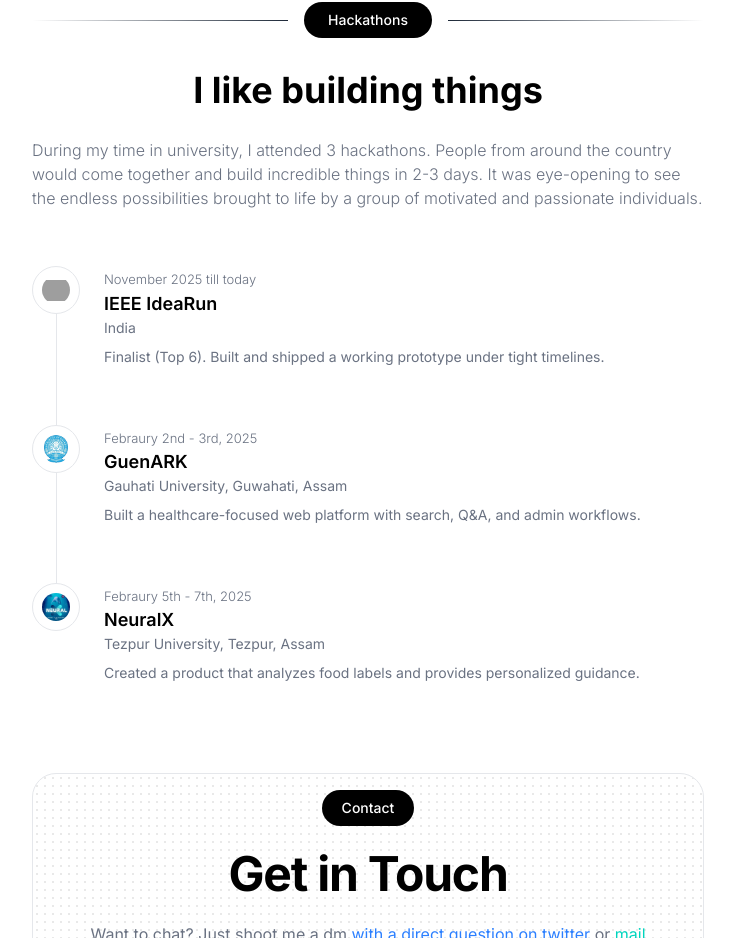
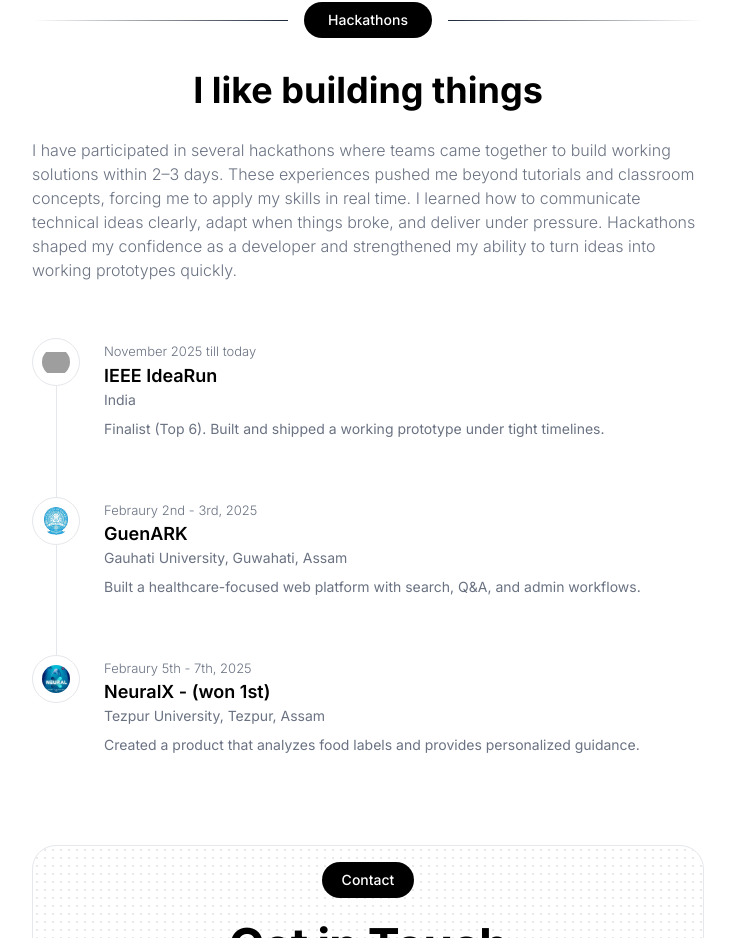
Before and after one commit to ANUBHAVSINGH30/Portfolio, a React (Vite) app: page / in a window 1280 px wide. Shown: the part 3018-3956 px from the top of the page, without its empty margins (272-1007 px from the left). Built offline with nearby package versions, Linux system fonts and the light colour scheme; grey boxes are pictures that could not be loaded.

Commit message:
chaged hackathon desc para

```diff
--- a/src/components/Hackathon.jsx
+++ b/src/components/Hackathon.jsx
@@ -25,9 +25,11 @@
                         </div>
 
                         <div className="flex items-center justify-center">
-                             <p className="mt-7  text-gray-500 font-thin">During my time in university, I attended 3 hackathons. People from around the country
-                                 would come together and build incredible things in 2-3 days. It was eye-opening to see the endless
-                                 possibilities brought to life by a group of motivated and passionate individuals.</p>
+                             <p className="mt-7  text-gray-500 font-thin">I have participated in several hackathons where teams came together
+                                to build working solutions within 2–3 days. These experiences pushed me beyond tutorials and classroom concepts, forcing me
+                                to apply my skills in real time. I learned how to communicate technical ideas clearly, adapt when things broke, and deliver
+                                under pressure. Hackathons shaped my confidence as a developer and strengthened my ability to turn ideas into working prototypes
+                                 quickly.</p>
                         </div>
 
                         <div className="mt-14">
--- a/src/data/hackathon.js
+++ b/src/data/hackathon.js
@@ -17,7 +17,7 @@
 	},
 	{
 		date: "Febraury 5th - 7th, 2025",
-		title: "NeuralX",
+		title: "NeuralX - (won 1st)",
 		location: "Tezpur University, Tezpur, Assam",
 		description:
 			"Created a product that analyzes food labels and provides personalized guidance.",
```
